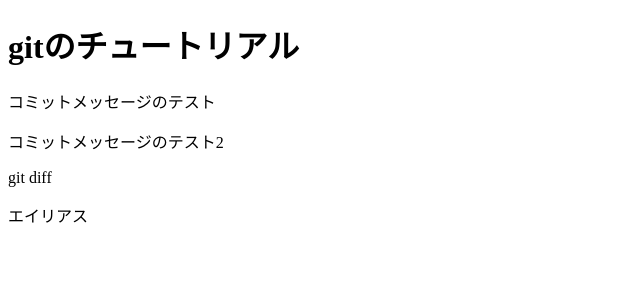
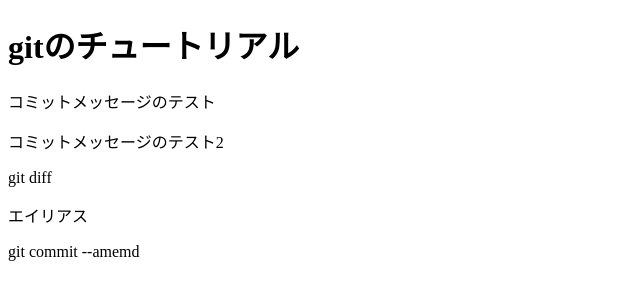
Before and after one commit to shu-t23/github_tutorial_back, a plain HTML site: page index.html in a window 1280 px wide. Shown: the whole page, without its empty margins (0-640 px from the left). Drawn offline with Linux system fonts and the light colour scheme.

Commit message:
git commit --amendを追記

```diff
--- a/index.html
+++ b/index.html
@@ -14,6 +14,7 @@
   <P>コミットメッセージのテスト2</P>
   <P>git diff</P>
   <P>エイリアス</P>
+  <p>git commit --amemd</p>
 
 </body>
 
```
